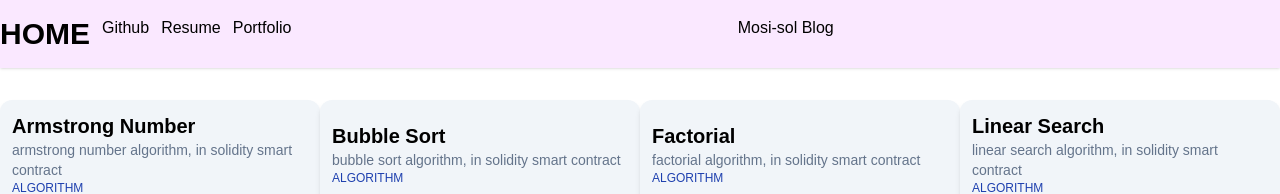
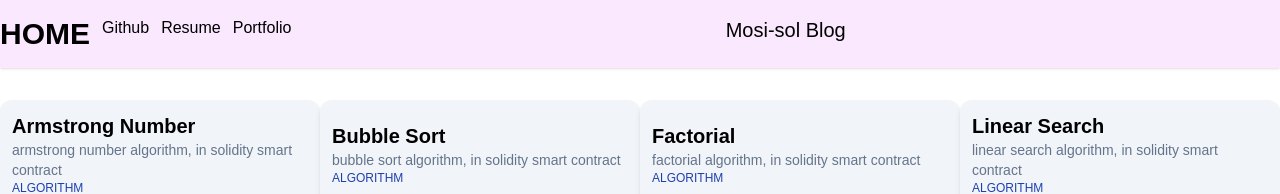
Before and after one commit to mosi-arch/blog, a Next.js app: page / in a window 1280 px wide. Shown: the top 194 px of the page. Built offline with nearby package versions, Linux system fonts and the light colour scheme.

Commit message:
Update layout.js

```diff
--- a/components/layout.js
+++ b/components/layout.js
@@ -17,7 +17,7 @@ export default function Layout({ children }) {
           <Link href='https://sol-app.github.io/mosi-sol/'>
             <a className='text-base font-light ml-3'>Portfolio</a>
           </Link>
-          <span className='text-base mx-auto font-xl'>Mosi-sol Blog</span>{' '}
+          <span className='text-base mx-auto text-xl'>Mosi-sol Blog</span>{' '}
         </div>
       </header>
       <main className='container mx-auto flex-1 w-full'>{children}</main>
```
